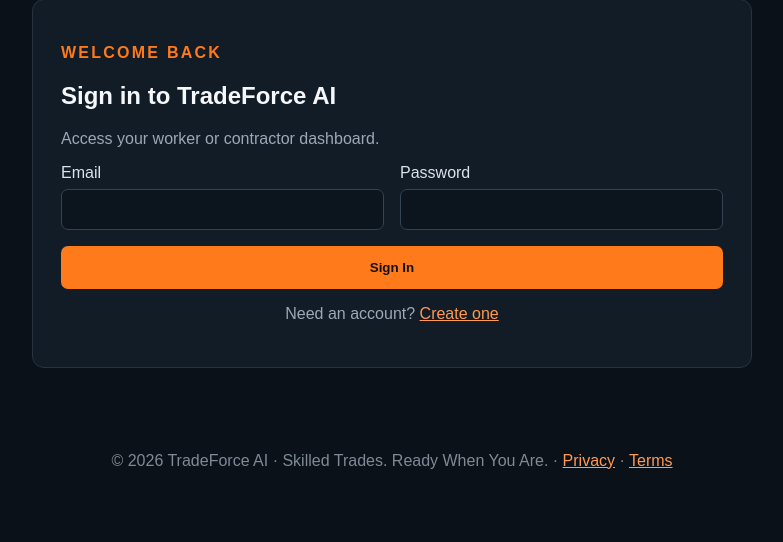
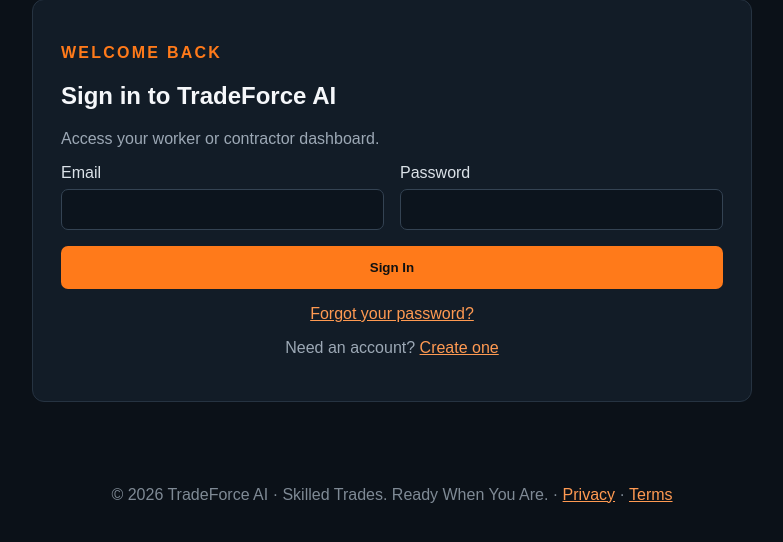
Before and after one commit to johnzion2019-cmd/tradeforce-ai-mvp, a FastAPI app: page /login in a window 1280 px wide. Shown: the part 122-664 px from the top of the page, without its empty margins (248-1031 px from the left). Run offline with FastAPI, Linux system fonts and the light colour scheme; some libraries are stand-ins or nearby versions.

Commit message:
Link password recovery from sign in

```diff
--- a/templates/login.html
+++ b/templates/login.html
@@ -1,3 +1,3 @@
 {% extends 'base.html' %}{% block title %}Sign In · TradeForce AI{% endblock %}{% block content %}
-<section class='formwrap authcard'><p class='eyebrow'>WELCOME BACK</p><h1>Sign in to TradeForce AI</h1><p class='muted'>Access your worker or contractor dashboard.</p>{% if error %}<div class='alert'>{{error}}</div>{% endif %}<form method='post' action='/login'><label>Email<input type='email' name='email' required autocomplete='email'></label><label>Password<input type='password' name='password' required autocomplete='current-password'></label><button class='btn'>Sign In</button></form><p class='muted center'>Need an account? <a href='/signup'>Create one</a></p></section>
+<section class='formwrap authcard'><p class='eyebrow'>WELCOME BACK</p><h1>Sign in to TradeForce AI</h1><p class='muted'>Access your worker or contractor dashboard.</p>{% if request.query_params.get('reset') == 'success' %}<div class='alert'>Password updated successfully. Sign in with your new password.</div>{% endif %}{% if error %}<div class='alert'>{{error}}</div>{% endif %}<form method='post' action='/login'><label>Email<input type='email' name='email' required autocomplete='email'></label><label>Password<input type='password' name='password' required autocomplete='current-password'></label><button class='btn'>Sign In</button></form><p class='muted center'><a href='/forgot-password'>Forgot your password?</a></p><p class='muted center'>Need an account? <a href='/signup'>Create one</a></p></section>
 {% endblock %}
```
